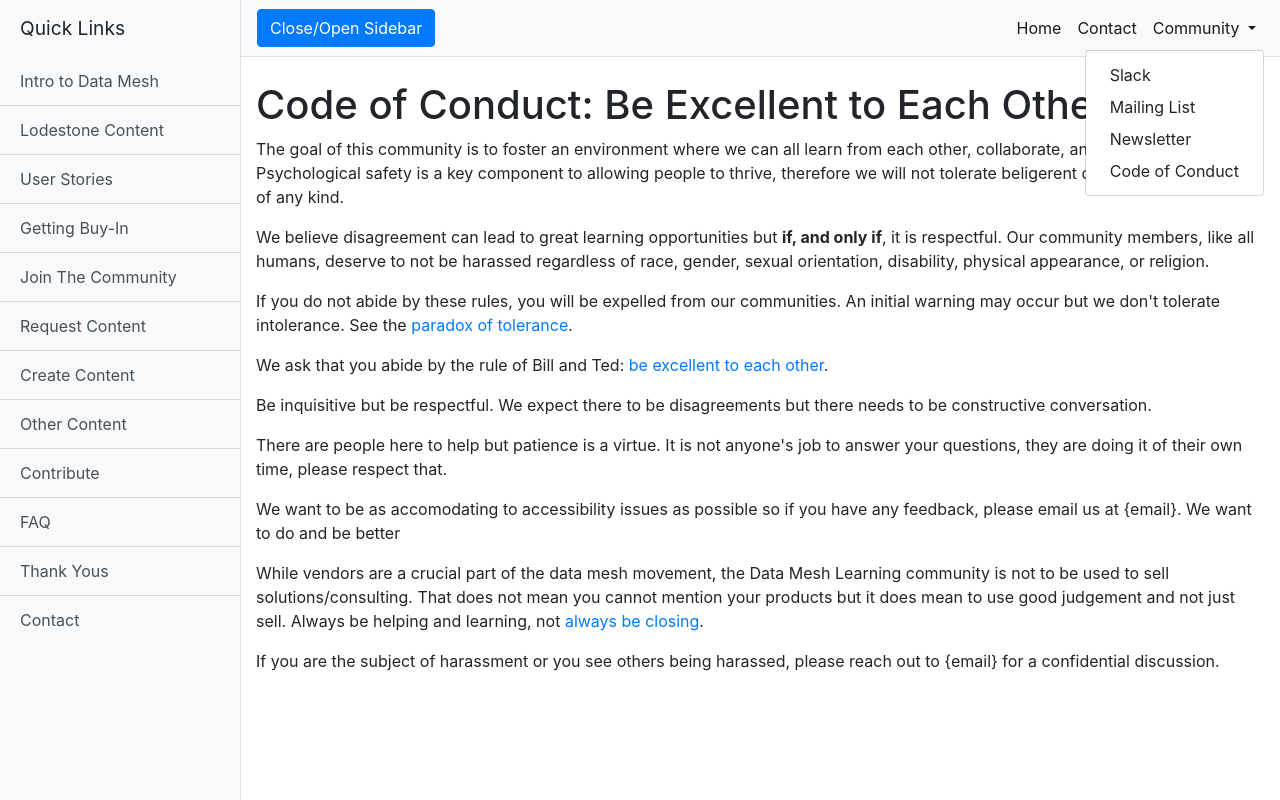
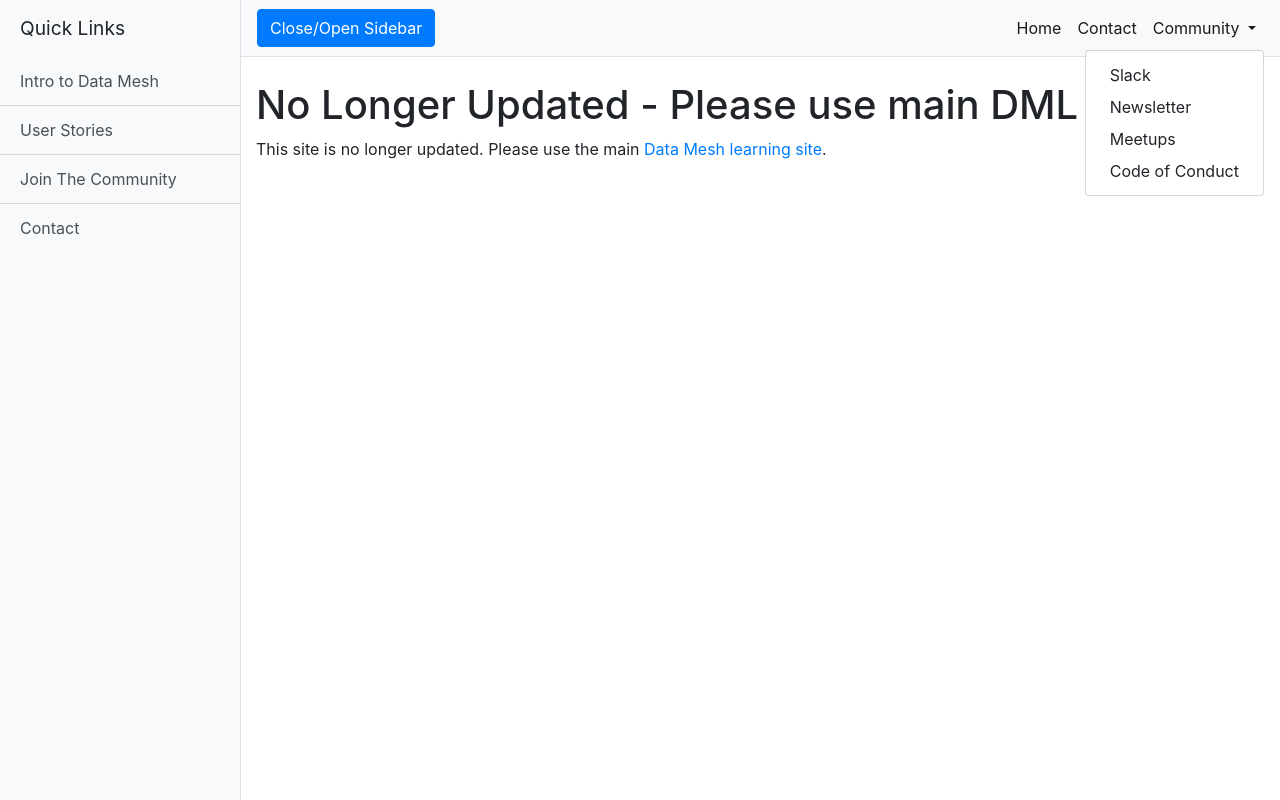
Before and after one commit to datameshlearning/code-of-conduct, a website: page index.html in a window 1280 px wide. Both pictures are taken after a click on the button "Community". Drawn offline with Linux system fonts and the light colour scheme.

Commit message:
Update index.html

```diff
--- a/index.html
+++ b/index.html
@@ -8,7 +8,7 @@
   <meta name="description" content="">
   <meta name="author" content="">
 
-  <title>Code of Conduct - Data Mesh Learning</title>
+  <title>Create Data Mesh Content - Data Mesh Learning</title>
 
   <!-- Bootstrap core CSS -->
   <link href="vendor/bootstrap/css/bootstrap.min.css" rel="stylesheet">
@@ -26,18 +26,10 @@
     <div class="bg-light border-right" id="sidebar-wrapper">
       <div class="sidebar-heading">Quick Links</div>
       <div class="list-group list-group-flush">
-        <a href="https://datameshlearning.github.io/intro-to-data-mesh/" class="list-group-item list-group-item-action bg-light">Intro to Data Mesh</a>
-        <a href="https://datameshlearning.github.io/lodestone-content/" class="list-group-item list-group-item-action bg-light">Lodestone Content</a>
-        <a href="https://datameshlearning.github.io/user-stories/" class="list-group-item list-group-item-action bg-light">User Stories</a>
-        <a href="https://datameshlearning.github.io/getting-buy-in/" class="list-group-item list-group-item-action bg-light">Getting Buy-In</a>
-        <a href="https://datameshlearning.github.io/join-the-community/" class="list-group-item list-group-item-action bg-light">Join The Community</a>
-        <a href="https://datameshlearning.github.io/request-content/" class="list-group-item list-group-item-action bg-light">Request Content</a>
-        <a href="https://datameshlearning.github.io/create-content/" class="list-group-item list-group-item-action bg-light">Create Content</a>
-        <a href="https://datameshlearning.github.io/other-content/" class="list-group-item list-group-item-action bg-light">Other Content</a>
-        <a href="https://datameshlearning.github.io/contribute/" class="list-group-item list-group-item-action bg-light">Contribute</a>
-        <a href="https://datameshlearning.github.io/FAQ/" class="list-group-item list-group-item-action bg-light">FAQ</a>
-        <a href="https://datameshlearning.github.io/thank-yous/" class="list-group-item list-group-item-action bg-light">Thank Yous</a>
-        <a href="https://datameshlearning.github.io/vendors/" class="list-group-item list-group-item-action bg-light">Contact</a>
+        <a href="https://datameshlearning.com/intro-to-data-mesh/" class="list-group-item list-group-item-action bg-light">Intro to Data Mesh</a>
+        <a href="https://datameshlearning.com/user-stories/" class="list-group-item list-group-item-action bg-light">User Stories</a>
+        <a href="https://datameshlearning.com/community/" class="list-group-item list-group-item-action bg-light">Join The Community</a>
+        <a href="https://datameshlearning.com/about-and-contact-us/" class="list-group-item list-group-item-action bg-light">Contact</a>
       </div>
     </div>
     <!-- /#sidebar-wrapper -->
@@ -58,17 +50,17 @@
               <a class="nav-link" href="https://datameshlearning.github.io/">Home <span class="sr-only">(current)</span></a>
             </li>
             <li class="nav-item active">
-              <a class="nav-link" href="#">Contact</a>
+              <a class="nav-link" href="https://datameshlearning.com/about-and-contact-us/">Contact</a>
             </li>
             <li class="nav-item dropdown active">
               <a class="nav-link dropdown-toggle" href="#" id="navbarDropdown" role="button" data-toggle="dropdown" aria-haspopup="true" aria-expanded="false">
                 Community
               </a>
               <div class="dropdown-menu dropdown-menu-right" aria-labelledby="navbarDropdown">
-                <a class="dropdown-item" href="https://launchpass.com/data-mesh-group">Slack</a>
-                <a class="dropdown-item" href="https://datameshlearning.github.io/mailing-list/">Mailing List</a>
-                <a class="dropdown-item" href="https://datameshlearning.github.io/newsletter/">Newsletter</a>
-                <a class="dropdown-item" href="https://datameshlearning.github.io/code-of-conduct/">Code of Conduct</a>
+                <a class="dropdown-item" href="https://launchpass.com/data-mesh-learning">Slack</a>
+                <a class="dropdown-item" href="https://datameshlearning.substack.com/">Newsletter</a>
+                <a class="dropdown-item" href="https://www.meetup.com/data-mesh-learning-meetup-global/">Meetups</a>
+                <a class="dropdown-item" href="https://datameshlearning.com/code-of-conduct/">Code of Conduct</a>
              </div>
             </li>
           </ul>
@@ -76,17 +68,8 @@
       </nav>
 
       <div class="container-fluid">
-        <h1 class="mt-4">Code of Conduct: Be Excellent to Each Other</h1>
-        <p>The goal of this community is to foster an environment where we can all learn from each other, collaborate, and contribute. Psychological safety is a key component to allowing people to thrive, therefore we will not tolerate beligerent or harassing behavior
-        of any kind.</p>
-        <p>We believe disagreement can lead to great learning opportunities but <b>if, and only if</b>, it is respectful. Our community members, like all humans, deserve to not be harassed regardless of race, gender, sexual orientation, disability, physical appearance, or religion. </p>
-        <p>If you do not abide by these rules, you will be expelled from our communities. An initial warning may occur but we don't tolerate intolerance. See the <a href="https://en.wikipedia.org/wiki/Paradox_of_tolerance">paradox of tolerance</a>.</p>
-        <p>We ask that you abide by the rule of Bill and Ted: <a href="https://www.youtube.com/watch?v=rph_1DODXDU">be excellent to each other</a>.</p>
-        <p>Be inquisitive but be respectful. We expect there to be disagreements but there needs to be constructive conversation.</p>
-        <p>There are people here to help but patience is a virtue. It is not anyone's job to answer your questions, they are doing it of their own time, please respect that.</p>
-        <p>We want to be as accomodating to accessibility issues as possible so if you have any feedback, please email us at {email}. We want to do and be better</p>
-        <p>While vendors are a crucial part of the data mesh movement, the Data Mesh Learning community is not to be used to sell solutions/consulting. That does not mean you cannot mention your products but it does mean to use good judgement and not just sell. Always be helping and learning, not <a href="https://www.investopedia.com/terms/a/always-be-closing.asp">always be closing</a>.</p>
-        <p>If you are the subject of harassment or you see others being harassed, please reach out to {email} for a confidential discussion.</p>
+        <h1 class="mt-4">No Longer Updated - Please use main DML site</h1>
+        <p>This site is no longer updated. Please use the main <a href="https://datameshlearning.com/">Data Mesh learning site</a>.</p>
       </div>
     </div>
     <!-- /#page-content-wrapper -->
```
